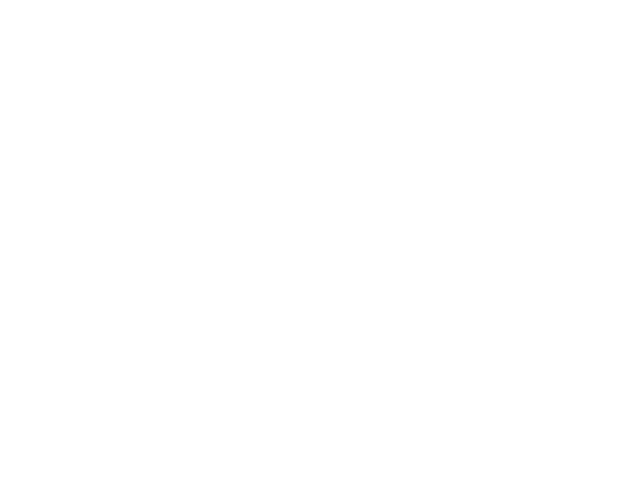
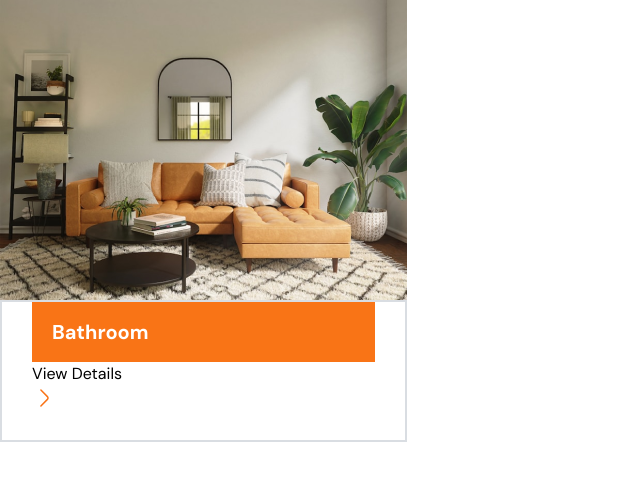
Before and after one commit to riddsep/ckart, a React (Vite) app: page / in a window 1280 px wide. Shown: the top 480 px of the page, without its empty margins (0-640 px from the left). Built offline with nearby package versions, Linux system fonts and the light colour scheme.

Commit message:
feat(component): category

```diff
--- a/src/App.jsx
+++ b/src/App.jsx
@@ -1,9 +1,11 @@
+import Category from "./components/Category";
 import GlobalStyles from "./styles/GlobalStyles";
 
 function App() {
   return (
     <>
       <GlobalStyles />
+      <Category />
     </>
   );
 }
--- /dev/null
+++ b/src/components/Category.jsx
@@ -0,0 +1,34 @@
+import styled from "styled-components";
+
+function Category() {
+  return (
+    <Wrapper>
+      <img src="images/image-12.png" alt="" />
+      <Description>
+        <Title>Bathroom</Title>
+        <div>
+          <span>View Details</span>
+          <img src="icons/arrow-right.svg" alt="" />
+        </div>
+      </Description>
+    </Wrapper>
+  );
+}
+
+const Wrapper = styled.div`
+  width: 100%;
+  max-width: 407px;
+`;
+
+const Description = styled.div`
+  border: 2px solid var(--clr-dark-15);
+  padding: 0 30px 30px 30px;
+`;
+
+const Title = styled.h1`
+  font-size: 20px;
+  color: var(--clr-white-100);
+  background-color: var(--clr-primary-100);
+  padding: 15px 20px;
+`;
+export default Category;
```
Also changed, not shown: public/icons/arrow-right.svg (added), public/images/image-12.png (renamed from public/images/image 12.png).
